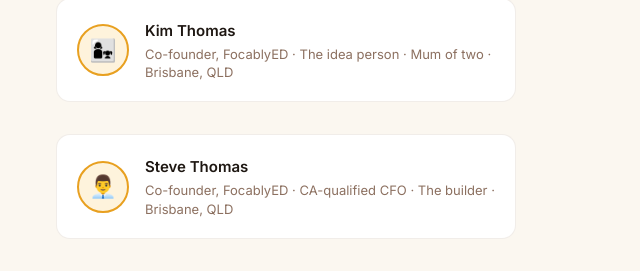
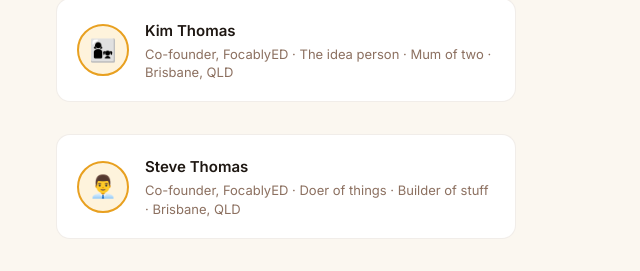
Before and after one commit to stevothomo99-cpu/focably-Landing, a plain HTML site: page index.html in a window 1280 px wide. Shown: the part 5156-5427 px from the top of the page, 84-724 px from the left. Drawn offline with Linux system fonts and the light colour scheme.

Commit message:
chore: update Steve title to Doer of things, Builder of stuff

```diff
--- a/index.html
+++ b/index.html
@@ -1028,7 +1028,7 @@
         <div class="about-founder-avatar">👨‍💼</div>
         <div>
           <div class="about-founder-name">Steve Thomas</div>
-          <div class="about-founder-title">Co-founder, FocablyED · CA-qualified CFO · The builder · Brisbane, QLD</div>
+          <div class="about-founder-title">Co-founder, FocablyED · Doer of things · Builder of stuff · Brisbane, QLD</div>
         </div>
       </div>
     </div>
```
